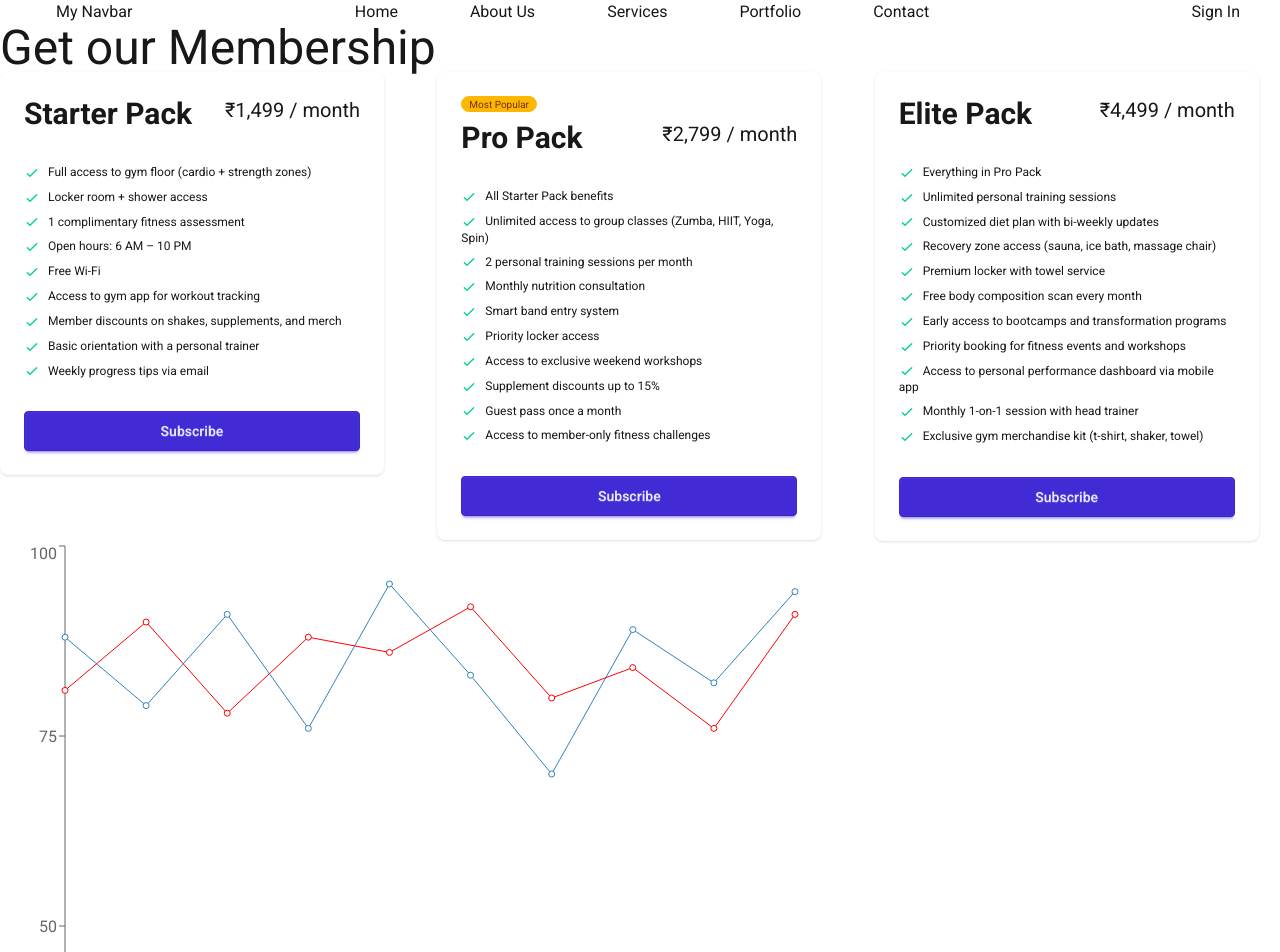
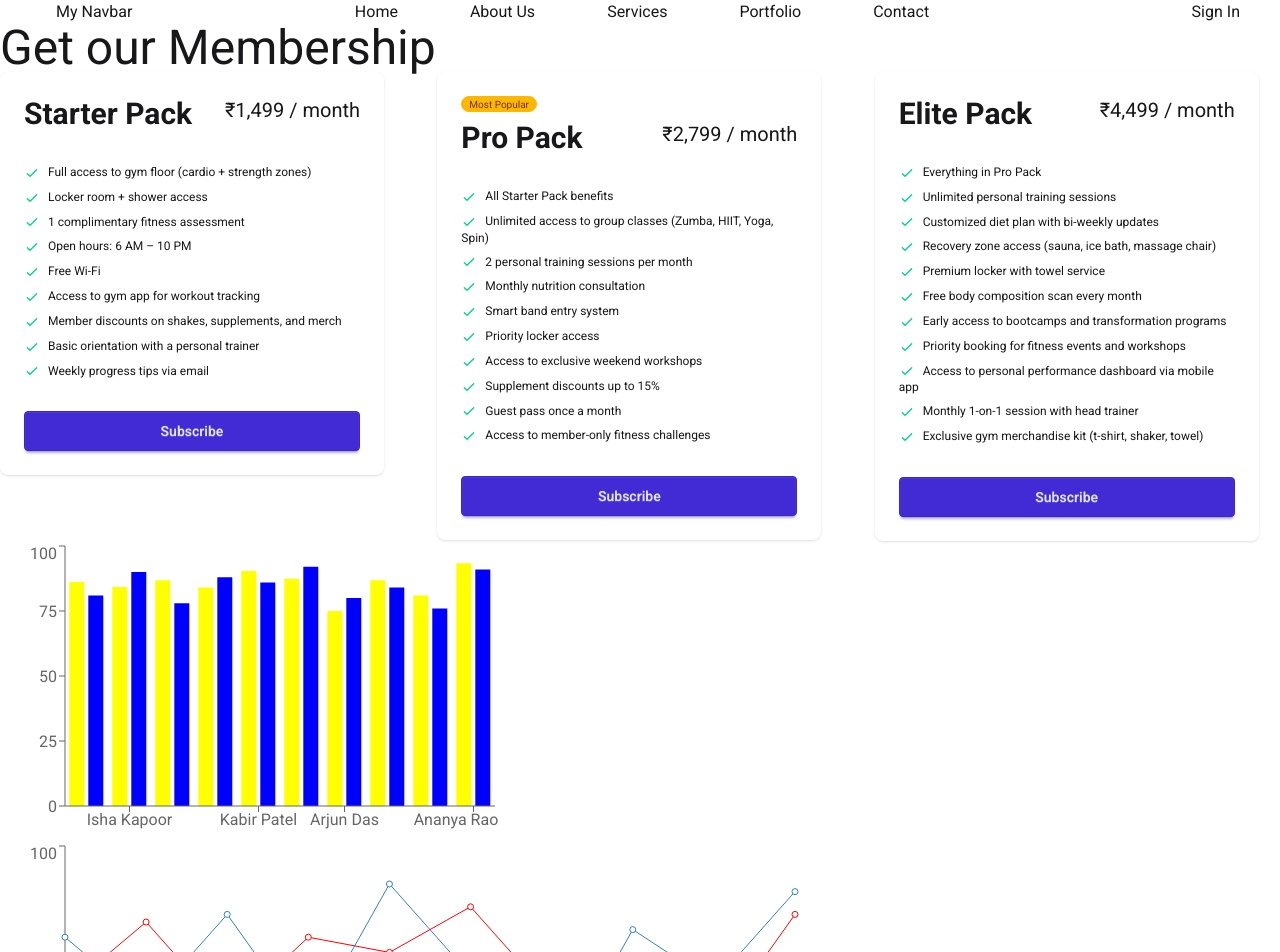
Before and after one commit to aysha3f/tailwind-react-pricing-options, a React (Vite) app: page / in a window 1280 px wide. Shown: the top 952 px of the page. Built offline with nearby package versions, Linux system fonts and the light colour scheme.

Commit message:
Explore Axios JS chart data processing and bar chart

```diff
--- a/package.json
+++ b/package.json
@@ -11,6 +11,7 @@
   },
   "dependencies": {
     "@tailwindcss/vite": "^4.1.16",
+    "axios": "^1.13.2",
     "lucide-react": "^0.552.0",
     "react": "^19.1.1",
     "react-dom": "^19.1.1",
--- /dev/null
+++ b/public/marksData.json
@@ -0,0 +1,112 @@
+[
+  {
+    "id": "stu_001",
+    "name": "Aarav Mehta",
+    "marks": {
+      "math": 88,
+      "science": 92,
+      "english": 81,
+      "history": 75,
+      "computer": 95
+    }
+  },
+  {
+    "id": "stu_002",
+    "name": "Isha Kapoor",
+    "marks": {
+      "math": 79,
+      "science": 85,
+      "english": 90,
+      "history": 80,
+      "computer": 87
+    }
+  },
+  {
+    "id": "stu_003",
+    "name": "Rohan Singh",
+    "marks": {
+      "math": 91,
+      "science": 89,
+      "english": 78,
+      "history": 84,
+      "computer": 92
+    }
+  },
+  {
+    "id": "stu_004",
+    "name": "Tanya Verma",
+    "marks": {
+      "math": 76,
+      "science": 81,
+      "english": 88,
+      "history": 90,
+      "computer": 85
+    }
+  },
+  {
+    "id": "stu_005",
+    "name": "Kabir Patel",
+    "marks": {
+      "math": 95,
+      "science": 94,
+      "english": 86,
+      "history": 79,
+      "computer": 98
+    }
+  },
+  {
+    "id": "stu_006",
+    "name": "Simran Nair",
+    "marks": {
+      "math": 83,
+      "science": 87,
+      "english": 92,
+      "history": 85,
+      "computer": 90
+    }
+  },
+  {
+    "id": "stu_007",
+    "name": "Arjun Das",
+    "marks": {
+      "math": 70,
+      "science": 75,
+      "english": 80,
+      "history": 72,
+      "computer": 78
+    }
+  },
+  {
+    "id": "stu_008",
+    "name": "Meera Shah",
+    "marks": {
+      "math": 89,
+      "science": 93,
+      "english": 84,
+      "history": 77,
+      "computer": 91
+    }
+  },
+  {
+    "id": "stu_009",
+    "name": "Dev Khanna",
+    "marks": {
+      "math": 82,
+      "science": 79,
+      "english": 76,
+      "history": 88,
+      "computer": 80
+    }
+  },
+  {
+    "id": "stu_010",
+    "name": "Ananya Rao",
+    "marks": {
+      "math": 94,
+      "science": 96,
+      "english": 91,
+      "history": 89,
+      "computer": 97
+    }
+  }
+]
--- a/src/App.jsx
+++ b/src/App.jsx
@@ -5,8 +5,13 @@
 import Navbar from './components/Navbar/Navbar'
 import PricingOptions from './components/PricingOptions/PricingOptions'
 import ResultsCharts from './components/ResultsChart/ResultsCharts'
+import axios from 'axios'
+import MarksChart from './components/MarksChart/MarksChart'
 
 const pricingPromise = fetch('priceingOptions.json').then(res => res.json());
+
+const marksPromise = axios.get('marksData.json');
+
 function App() {
 
 
@@ -21,9 +26,12 @@
         <PricingOptions pricingPromise={pricingPromise}></PricingOptions>
       </Suspense>
 
-      <ResultsCharts>
+       <Suspense fallback={<span className="loading loading-spinner loading-lg"></span>}>
+        <MarksChart marksPromise={marksPromise}></MarksChart>
+       </Suspense>
 
-      </ResultsCharts>
+
+      <ResultsCharts></ResultsCharts>
      </main>
     </>
   )
--- /dev/null
+++ b/src/components/MarksChart/MarksChart.jsx
@@ -0,0 +1,41 @@
+import React, { use } from 'react';
+import { Bar, BarChart, XAxis, YAxis } from 'recharts';
+
+const MarksChart = ({marksPromise}) => {
+
+   const marksDataRes = use(marksPromise);
+   const marksData = marksDataRes.data;
+
+   // data processing for the chart
+   const marksChartData = marksData.map(studentData => {
+
+    const student ={
+        id: studentData.id,
+        name: studentData.name,
+        math: studentData.marks.math,
+        science: studentData.marks.science,
+       english: studentData.marks.english,
+      history: studentData.marks.history,
+        computer: studentData.marks.computer
+
+    }
+const avg = (student.math + student.history + student.computer + student.english + student.science) / 5;
+student.avg = avg;
+
+    return student;
+   })
+   console.log(marksChartData)
+
+    return (
+        <div>
+            <BarChart width={500} height={300} data={marksChartData}>
+          <XAxis dataKey='name'></XAxis>
+          <YAxis></YAxis>
+          <Bar dataKey='avg' fill='yellow'></Bar>
+          <Bar dataKey='english' fill='blue'></Bar>
+            </BarChart>
+        </div>
+    );
+};
+
+export default MarksChart;
```
Also changed, not shown: 1 other file (tests, documents, lock files or other folders).
